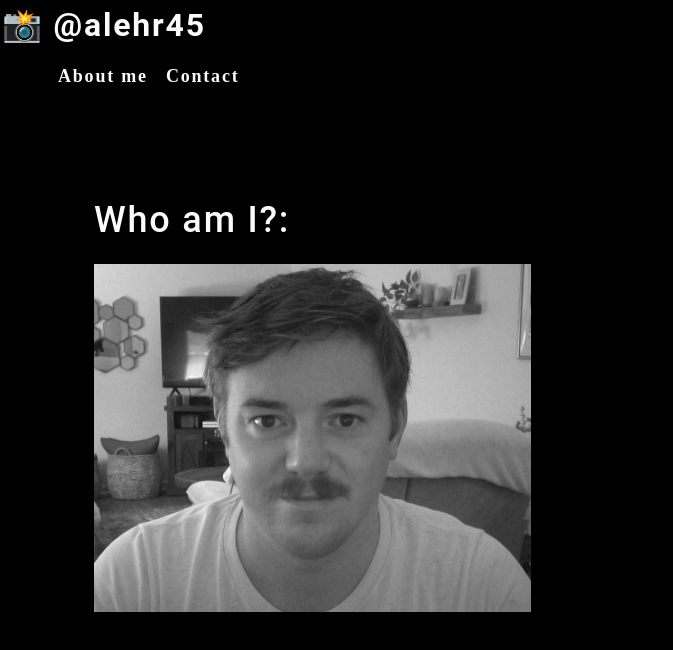
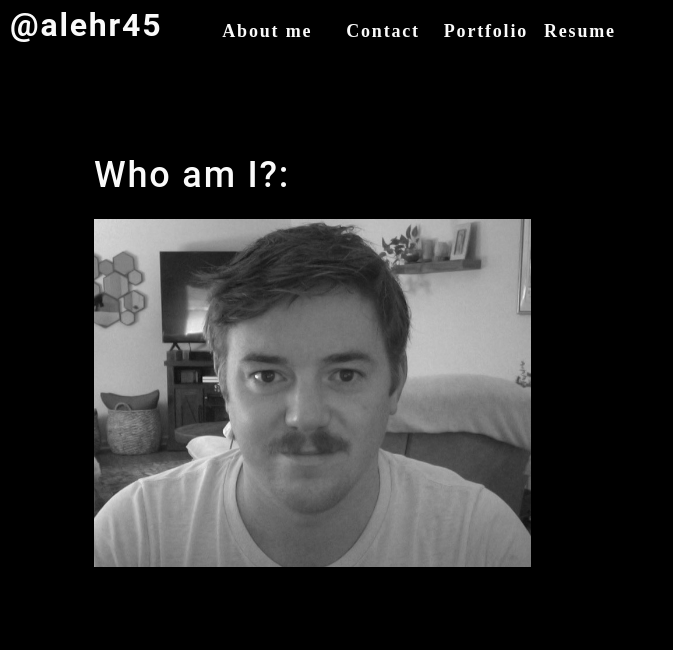
Before and after one commit to alehr45/react-portfolio, a React (Create React App) app: page / in a window 1280 px wide. Shown: the top 650 px of the page, without its empty margins (0-673 px from the left). Built offline with nearby package versions, Linux system fonts and the light colour scheme.

Commit message:
added profile pic and cahnged nav categories

```diff
--- a/src/components/Nav/index.js
+++ b/src/components/Nav/index.js
@@ -1,24 +1,45 @@
-import React from 'react';
+import React from "react";
+import { capitalizeFirstLetter } from "../../utils/helpers";
 
 function Nav() {
+  const  categories = [
+    { name: 'Portfolio', description: 'Photos of grocery stores, food trucks, and other commercial projects' },
+    { name: 'Resume', description: 'Portraits of people in my life' },
+
+  ];
+
+  const handleClick = () => {
+    console.log("click handled")
+  }
 
   return (
-    <header>
+    <header data-testid="header" className="flex-row px-1">
       <h2>
         <a href="/">
-        <span role="img" aria-label="camera"> 📸</span> @alehr45
+          <span class="name">@alehr45</span>
         </a>
       </h2>
       <nav>
         <ul className="flex-row">
           <li className="mx-2">
-          <a href="#about">
+            <a href="#about" onClick={() => handleClick()}>
               About me
             </a>
           </li>
-        <li>
-          <span>Contact</span>
+          <li className={"mx-2"}>
+            <span onClick={() => handleClick()}>
+              Contact
+            </span>
           </li>
+          {
+            categories.map((category) => (
+              <li className="mx-1" key={category.name} >
+                <span onClick={() => { handleClick(); }}>
+                 {capitalizeFirstLetter(category.name)}
+                </span>
+              </li>
+            ))
+          }
         </ul>
       </nav>
     </header>
```
Lines whose indentation alone changed are shown as unchanged.
